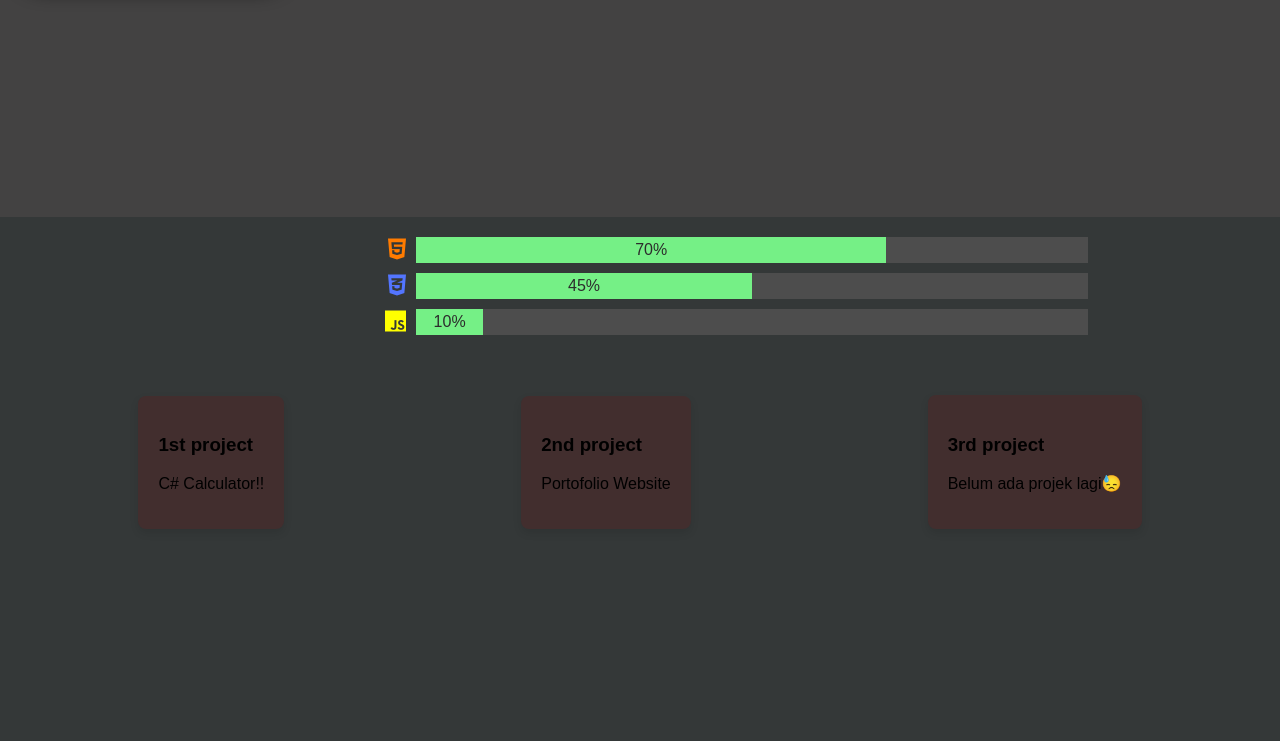
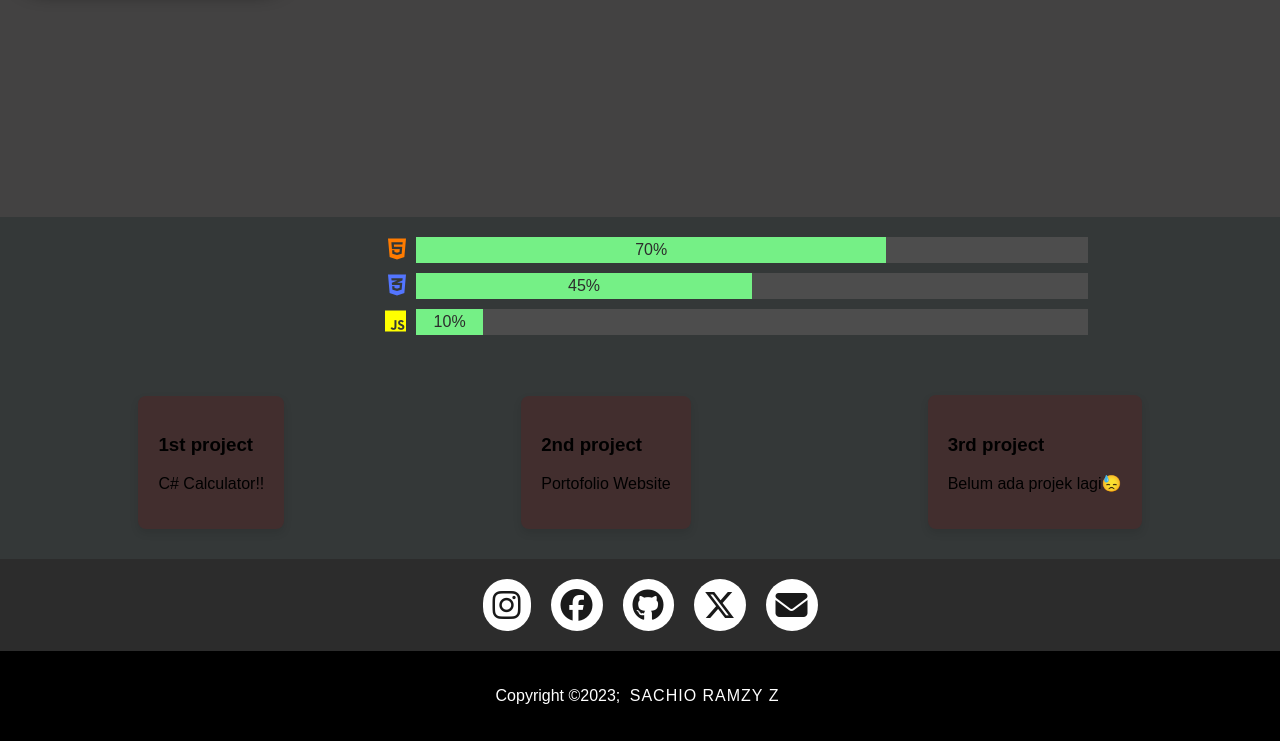
Before and after one commit to Adreon19/web-portofolio, a plain HTML site: page index.html in a window 1280 px wide. Shown: the part 1383-2124 px from the top of the page. Before the commit the page ends 1942 px from the top, so only its background shows below. Drawn offline with Linux system fonts and the light colour scheme.

Commit message:
added footer!

```diff
--- a/index.html
+++ b/index.html
@@ -68,5 +68,31 @@
         <p>Belum ada projek lagi😓</p>
       </div>
     </div>
+    <footer>
+      <div class="footerIcon">
+        <div class="SocialIcons">
+          <a href="https://instagram.com/adreon__?igshid=OGQ5ZDc2ODk2ZA=="
+            ><i class="fa-brands fa-instagram"></i
+          ></a>
+          <a href="https://www.facebook.com/sachio.ramzizahran?mibextid=ZbWKwL"
+            ><i class="fa-brands fa-facebook"></i
+          ></a>
+          <a href="https://github.com/Adreon19"
+            ><i class="fa-brands fa-github"></i
+          ></a>
+          <a href="https://x.com/Thug_hunter00?t=Ob6DT8ujbAnDVdgK7YFfkg&s=09"
+            ><i class="fa-brands fa-x-twitter"></i
+          ></a>
+          <a href="mailto:sachioramzy12@gmail.com"
+            ><i class="fa-solid fa-envelope"></i
+          ></a>
+        </div>
+      </div>
+      <div class="footerBottom">
+        <p>
+          Copyright &copy;2023; <span class="designer">Sachio Ramzy Z</span>
+        </p>
+      </div>
+    </footer>
   </body>
 </html>
--- a/style.css
+++ b/style.css
@@ -208,3 +208,58 @@ dl.skill-set :after {
   content: " ";
   display: table;
 }
+
+footer {
+  background-color: #2c2c2c;
+}
+
+.footerIcon {
+  width: 100%;
+  padding: 10px;
+}
+
+.SocialIcons {
+  display: flex;
+  justify-content: center;
+}
+
+.SocialIcons a {
+  text-decoration: none;
+  padding: 10px;
+  background-color: white;
+  margin: 10px;
+  border-radius: 50px;
+}
+
+.SocialIcons a i {
+  font-size: 2em;
+  color: black;
+  opacity: 0.9;
+}
+
+.SocialIcons a:hover {
+  background-color: black;
+  transition: 0.5s;
+}
+
+.SocialIcons a:hover i {
+  color: white;
+  transition: 0.5s;
+}
+
+.footerBottom {
+  background-color: black;
+  padding: 20px;
+  text-align: center;
+}
+
+.footerBottom p {
+  color: white;
+}
+
+.designer {
+  text-transform: uppercase;
+  letter-spacing: 1px;
+  font-weight: 400;
+  margin: 0px 5px;
+}
```
